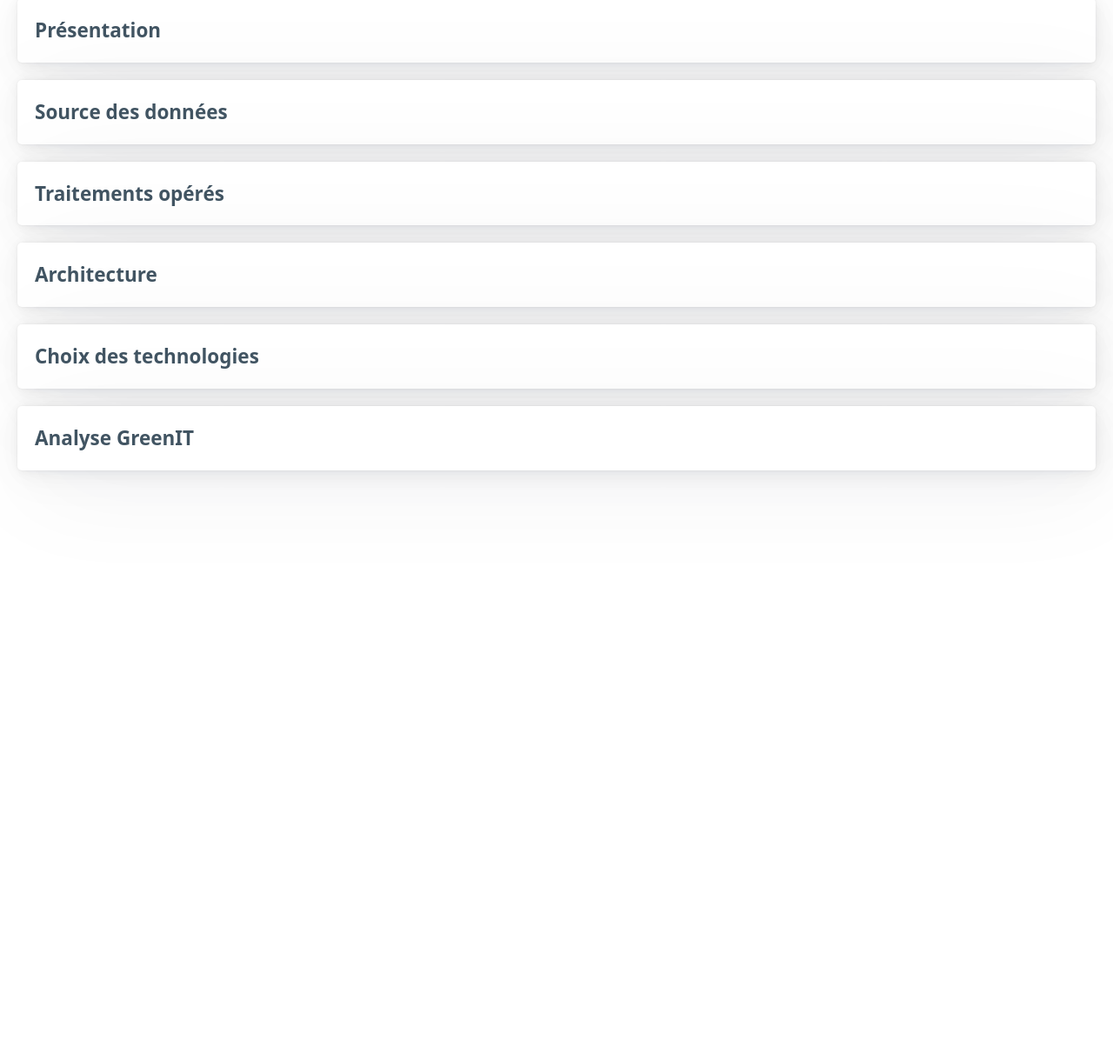
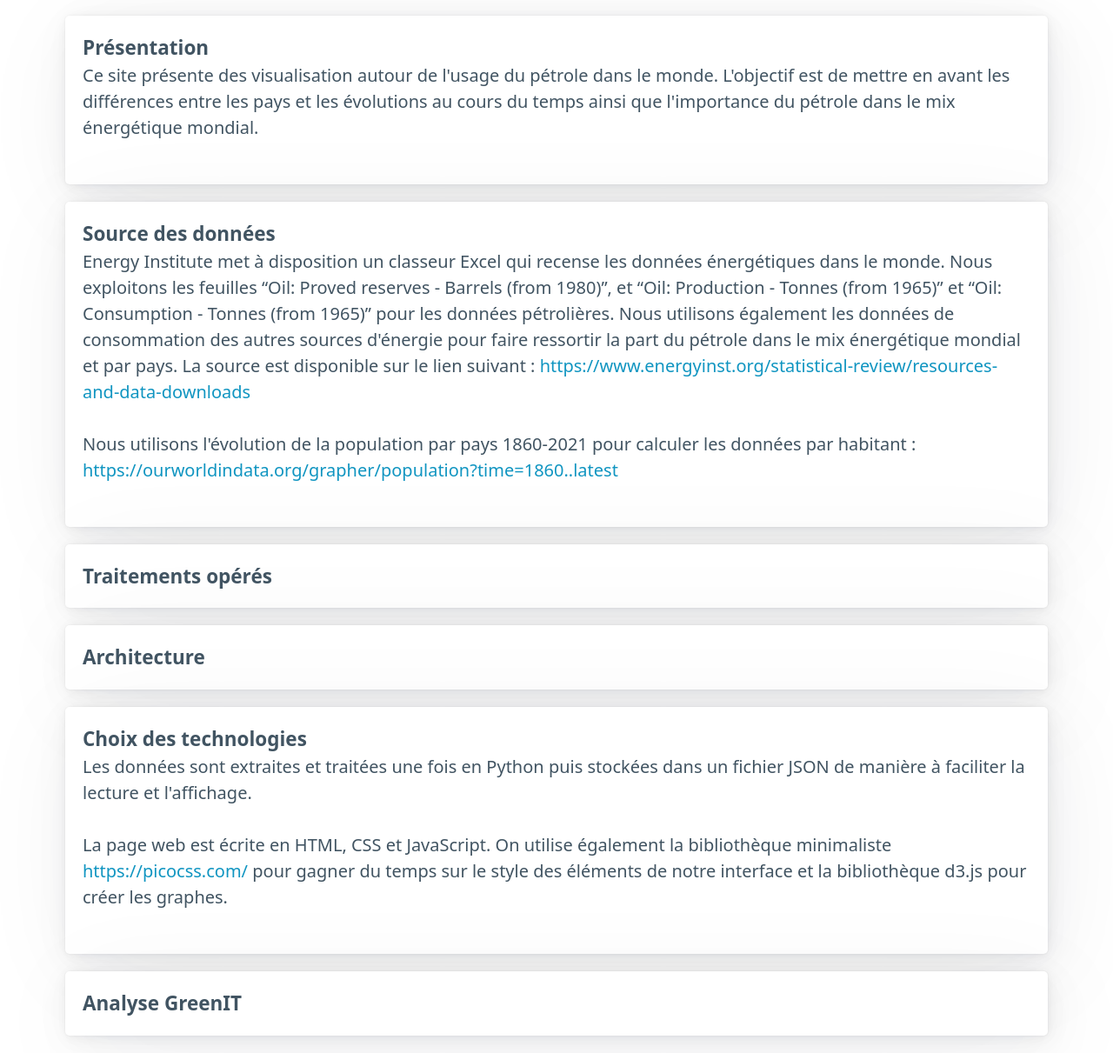
Before and after one commit to Viviane-Q/challenge-open-data, a plain HTML site: page rapport.html in a window 1280 px wide. Shown: the part 57-1268 px from the top of the page at 87% size. Before the commit the page ends 800 px from the top, so only its background shows below. Drawn offline with nearby package versions, Linux system fonts and the light colour scheme.

Commit message:
Report WIP

```diff
--- a/rapport.html
+++ b/rapport.html
@@ -20,14 +20,34 @@
             <li><a href="rapport.html">Report (Fr)</a></li>
         </ul>
     </nav>
-    <hr class="divider"/>
-    <div class="container-fluid">
+    <hr class="divider" />
+    <div class="container" id="report-container">
         <article>
             <h5>Présentation</h5>
-
+            <p>
+                Ce site présente des visualisation autour de l'usage du pétrole dans le monde. L'objectif est de mettre
+                en
+                avant les différences entre les pays et les évolutions au cours du temps ainsi que l'importance du
+                pétrole
+                dans le mix énergétique mondial.
+            </p>
         </article>
         <article>
             <h5>Source des données</h5>
+            <p>
+                Energy Institute met à disposition un classeur Excel qui recense les données énergétiques dans le monde.
+                Nous exploitons les feuilles “Oil: Proved reserves - Barrels (from 1980)”, et “Oil: Production -
+                Tonnes (from 1965)” et “Oil: Consumption - Tonnes (from 1965)” pour les données pétrolières. Nous
+                utilisons
+                également les données de consommation des autres sources d'énergie pour faire ressortir la part du
+                pétrole dans le mix énergétique mondial et par pays. La source est disponible sur le lien suivant :
+                <a>https://www.energyinst.org/statistical-review/resources-and-data-downloads</a>
+            </p>
+            <p>
+                Nous utilisons l'évolution de la population par pays 1860-2021 pour calculer les données par habitant
+                :
+                <a>https://ourworldindata.org/grapher/population?time=1860..latest</a>
+            </p>
         </article>
         <article>
             <h5>Traitements opérés</h5>
@@ -37,6 +57,14 @@
         </article>
         <article>
             <h5>Choix des technologies</h5>
+            <p>Les données sont extraites et traitées une fois en Python puis stockées dans un fichier JSON de manière à
+                faciliter la
+                lecture et l'affichage.</p>
+            <p>La page web est écrite en HTML, CSS et JavaScript. On utilise également la bibliothèque minimaliste
+                <a>https://picocss.com/</a> pour gagner du temps sur le style des éléments de notre interface et la
+                bibliothèque d3.js pour créer les
+                graphes.
+            </p>
         </article>
         <article>
             <h5>Analyse GreenIT</h5>
--- a/style.css
+++ b/style.css
@@ -62,6 +62,10 @@ Main page grid layout
   justify-content: space-between;
 }
 
+#report-container {
+  margin-top: 20px;
+}
+
 /*
 Components styling
 */
```
